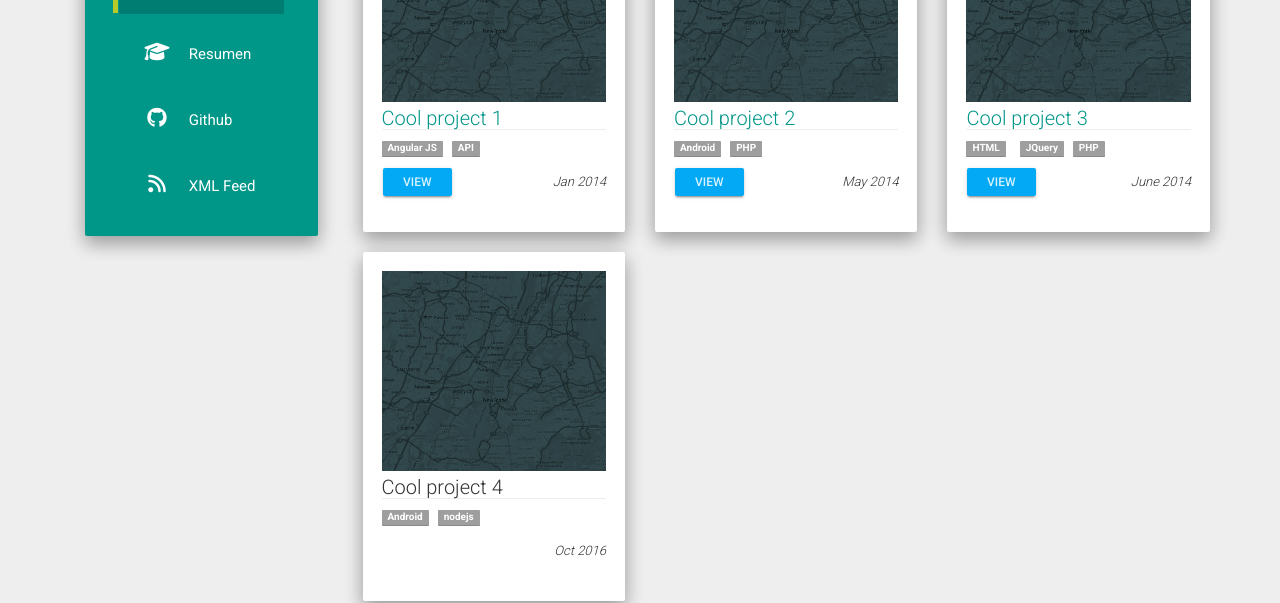
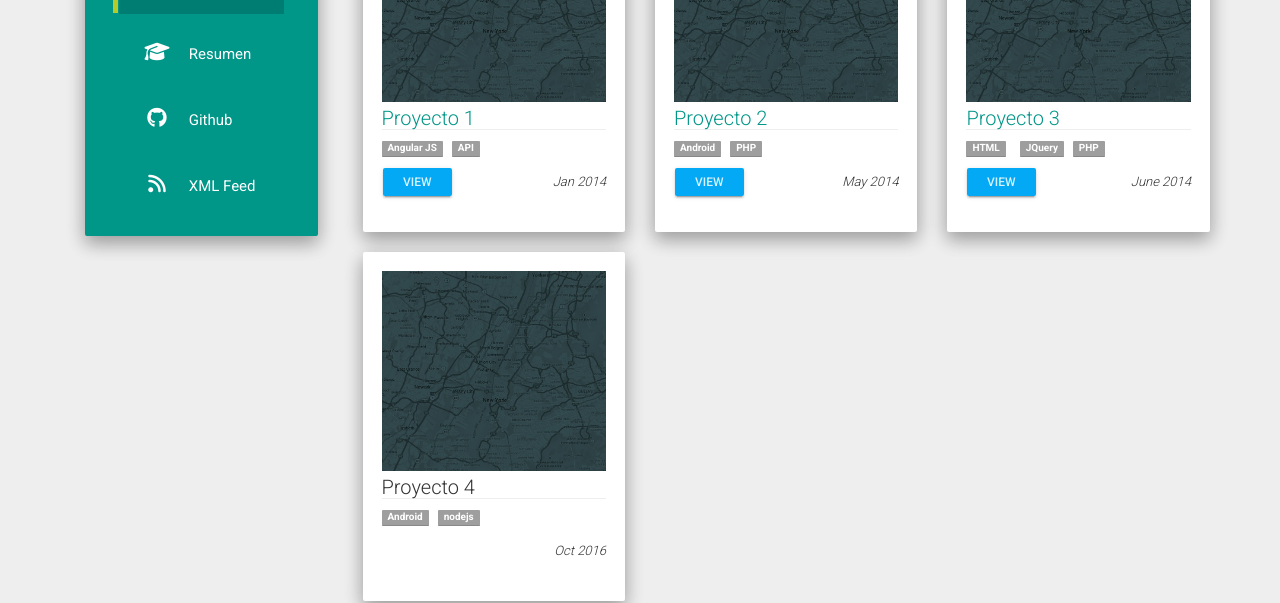
Before and after one commit to css-umar/Programacion, a Jekyll site: the page built from projects.md, in a window 1280 px wide. Shown: the part 406-1009 px from the top of the page. Built offline with Jekyll 4.4.1, drawn with Linux system fonts in a browser that asks for light colours; nearby versions of some CDN libraries.

Commit message:
Update projects.json

```diff
--- a/_data/projects.json
+++ b/_data/projects.json
@@ -1,27 +1,27 @@
 [
 	{
-		"name": "Cool project 1",
+		"name": "Proyecto 1",
 		"image": "placeholder.jpg",
 		"url": "#",
 		"date": "Jan 2014",
 		"tags": ["Angular JS","API"]
 	},
 	{
-		"name": "Cool project 2",
+		"name": "Proyecto 2",
 		"image": "placeholder.jpg",
 		"url": "#",
 		"date": "May 2014",
 		"tags": ["Android","PHP"]
 	},
 	{
-		"name": "Cool project 3",
+		"name": "Proyecto 3",
 		"image": "placeholder.jpg",
 		"url": "#",
 		"date": "June 2014",
 		"tags": ["HTML","JQuery","PHP"]
 	},
 	{
-		"name": "Cool project 4",
+		"name": "Proyecto 4",
 		"image": "placeholder.jpg",
 		"date": "Oct 2016",
 		"tags": ["Android","nodejs"]
```
